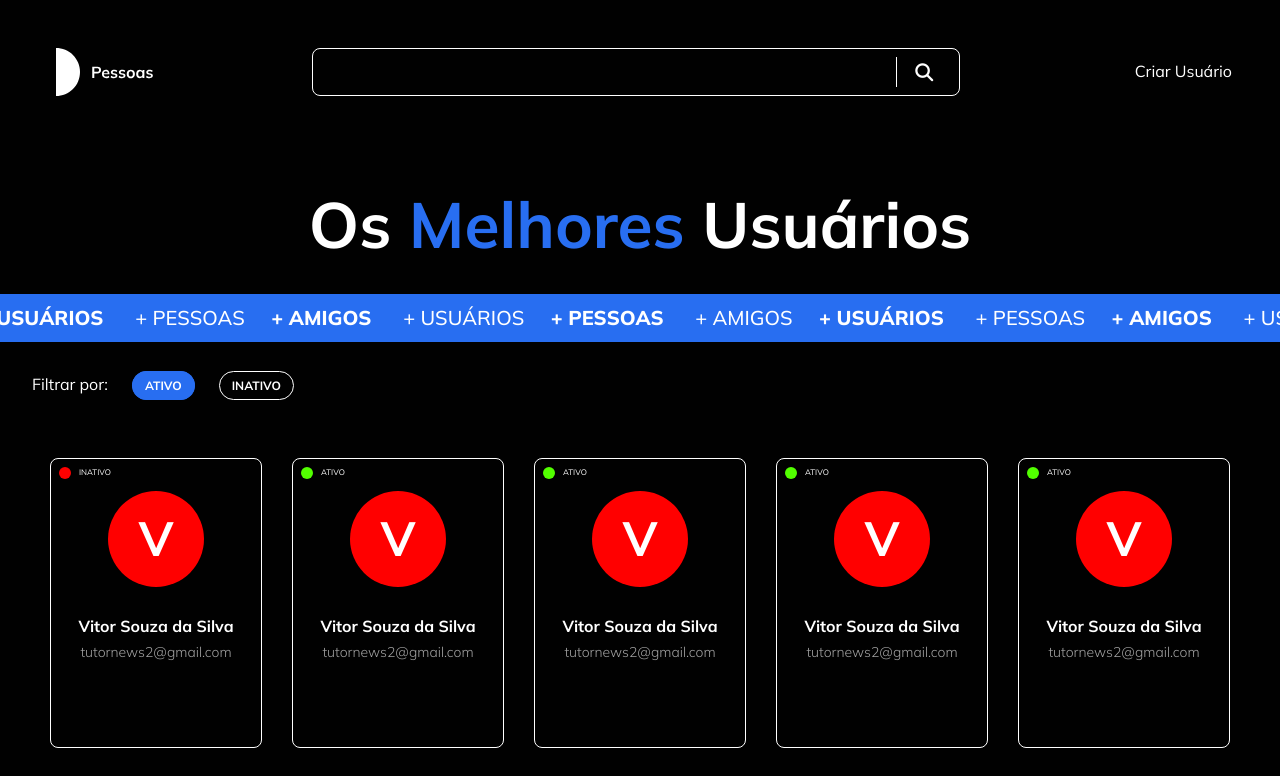
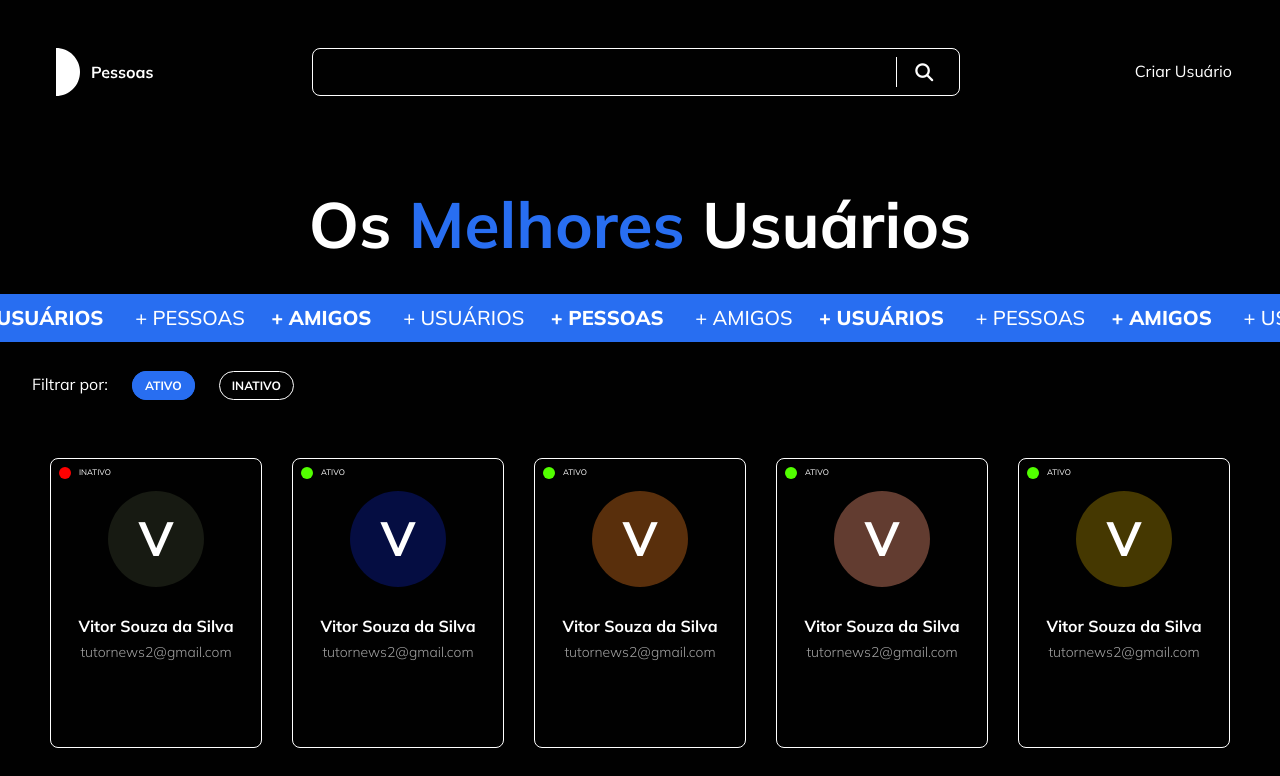
Before and after one commit to Vitor545/Eleven-Dragons---Users, a Next.js app: page / in a window 1280 px wide. Shown: the top 776 px of the page. Built offline with nearby package versions, Linux system fonts and the light colour scheme.

Commit message:
style: add color random

```diff
--- a/components/Card/Card.module.scss
+++ b/components/Card/Card.module.scss
@@ -34,7 +34,6 @@
   width: 96px;
   height: 96px;
   border-radius: 50%;
-  background: red;
   font-weight: 700;
   line-height: 90%;
   font-size: 48px;
--- a/components/Card/index.tsx
+++ b/components/Card/index.tsx
@@ -9,16 +9,22 @@ export type statusType = {
 
 export default function Text({name, email, status}: IUser) {
   const status_verify: statusType = { inactive: 'INATIVO', active: 'ATIVO' }
-  const status_user: string = `status_${status}`
+  const statusUser: string = `status_${status}`
+  const randomColor: string = `rgba(${Math.random() * 100}, ${Math.random() * 100}, ${Math.random() * 100})`
 
   return (
     <div className={style.card}>
       <div className={style.card_status}>
-        <div className={style[status_user]}></div>
+        <div className={style[statusUser]}></div>
         <span>{status_verify[status]}</span>
       </div>
       <div className={style.card_body}>
-        <div className={style.card_photo}>{name[0].toUpperCase()}</div>
+        <div
+          className={style.card_photo}
+          style={{backgroundColor: randomColor}}
+        >
+          {name[0].toUpperCase()}
+        </div>
         <h3 className={style.card_name}>{name}</h3>
         <p className={style.card_email}>{email}</p>
       </div>
```
